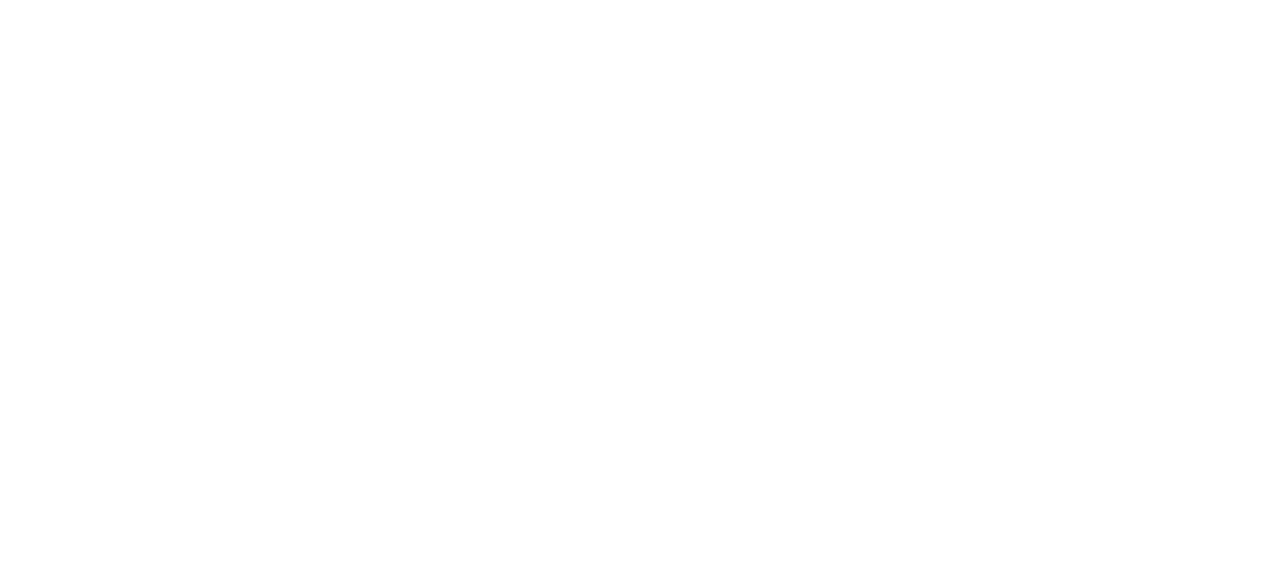
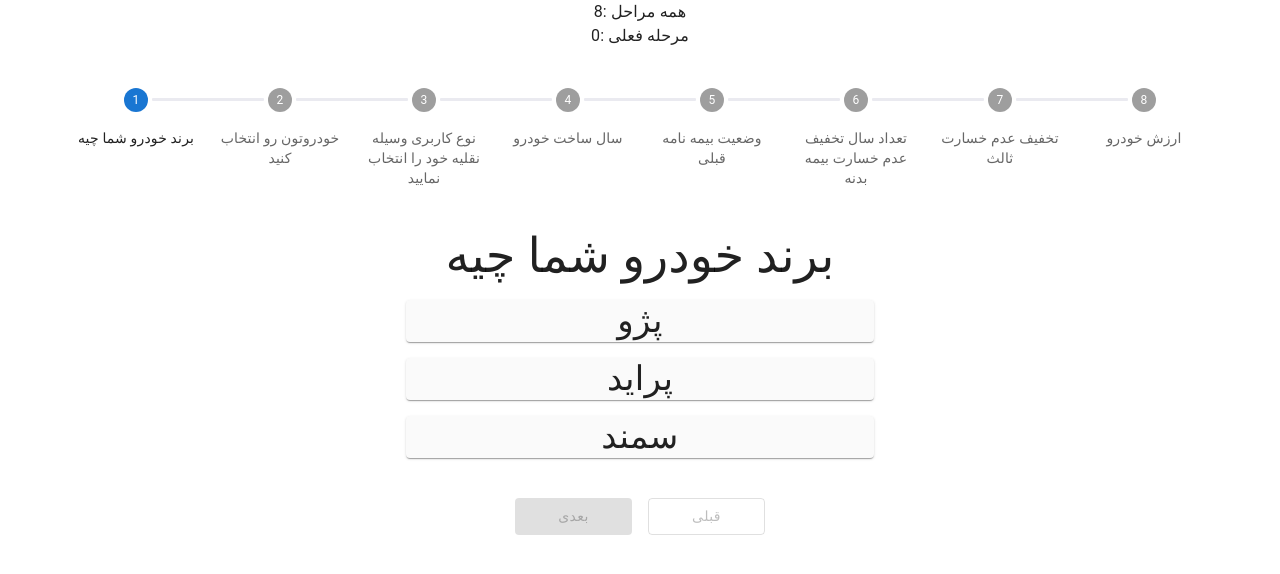
Before and after one commit to HoFa1997/code-interview-entekhab, a Next.js app: page / in a window 1280 px wide. Shown: the top 574 px of the page. Built offline with nearby package versions, Linux system fonts and the light colour scheme.

Commit message:
feat: :art: done

```diff
--- a/src/data/repository.ts
+++ b/src/data/repository.ts
@@ -1,7 +1,7 @@
 export type IList = {
   id: number;
   model: string | string[];
-  goStep?: number;
+  goStep: number;
 };
 
 export interface IRepo {
@@ -57,7 +57,7 @@
   },
   {
     step: 5,
-    title: "STEP5تعداد سال تخفیف عدم خسارت بیمه بدنه",
+    title: "تعداد سال تخفیف عدم خسارت بیمه بدنه",
     list: [
       { id: 0, model: "بدون تخفیف", goStep: 7 },
       { id: 1, model: "یک سال", goStep: 7 },
@@ -65,7 +65,7 @@
   },
   {
     step: 6,
-    title: "STEP6تخفیف عدم خسارت ثالث",
+    title: "تخفیف عدم خسارت ثالث",
     list: [
       { id: 0, model: "دو سال", goStep: 7 },
       { id: 1, model: "سه سال", goStep: 7 },
@@ -73,10 +73,10 @@
   },
   {
     step: 7,
-    title: "STEP7ارزش خودرو",
+    title: "ارزش خودرو",
     list: [
-      { id: 0, model: "5,000,000 M" },
-      { id: 1, model: "10,000,000 M" },
+      { id: 0, model: "5,000,000 M", goStep: 8 },
+      { id: 1, model: "10,000,000 M", goStep: 8 },
     ],
   },
 ];
--- a/src/pages/index.tsx
+++ b/src/pages/index.tsx
@@ -1,177 +1,213 @@
-import { isStringModel } from "@/utils/functions";
-import { Box, Button, Container, Typography } from "@mui/material";
-import { Fragment, useEffect, useState } from "react";
+import {
+  Box,
+  Button,
+  Card,
+  Container,
+  Step,
+  StepConnector,
+  stepConnectorClasses,
+  StepLabel,
+  styled,
+  Typography,
+} from "@mui/material";
+import { FC, useEffect, useState } from "react";
 import { IRepo, repository } from "../data/repository";
+import Stepper from "@mui/material/Stepper";
+interface ISelected {
+  id: number;
+  model: string;
+  step: number;
+  nextStep: number;
+}
 
-export default function Home() {
-  type ISelected = { step: number; selectedID: number; selectedValue: string };
-  const [step, setStep] = useState<number>(0);
-  const [data, setData] = useState<IRepo>(repository[step]);
-  const [select, setSelect] = useState<ISelected[]>([]);
+const QontoConnector = styled(StepConnector)(({ theme }) => ({
+  [`&.${stepConnectorClasses.alternativeLabel}`]: {
+    top: 10,
+    left: "calc(-50% + 16px)",
+    right: "calc(50% + 16px)",
+  },
+  [`&.${stepConnectorClasses.active}`]: {
+    [`& .${stepConnectorClasses.line}`]: {
+      borderColor: "#784af4",
+    },
+  },
+  [`&.${stepConnectorClasses.completed}`]: {
+    [`& .${stepConnectorClasses.line}`]: {
+      borderColor: "#784af4",
+    },
+  },
+  [`& .${stepConnectorClasses.line}`]: {
+    borderColor:
+      theme.palette.mode === "dark" ? theme.palette.grey[800] : "#eaeaf0",
+    borderTopWidth: 3,
+    borderRadius: 1,
+  },
+}));
+
+const Way: FC = () => {
+  const [numbers, setNumbers] = useState([0]);
+  const [currentStep, setCurrentStep] = useState<number>(0);
+  const [data, setData] = useState<IRepo>(repository[currentStep]);
+  const [selected, setSelected] = useState<ISelected[]>([]);
+  const [allStep] = useState<number>(repository.length);
+
+  const addNumber = () =>
+    setNumbers([...numbers, numbers[numbers.length - 1] + 1]);
+
+  const isNextStepDisabled = numbers.length - 1 === selected.length;
+
+  const replaceSelectedAtStep = (newSelected: ISelected) => {
+    const existingSelectedModel = selected.find(
+      (i) => i.step === newSelected.step
+    );
+    if (existingSelectedModel) {
+      const index = selected.indexOf(existingSelectedModel);
+      const updatedSelected = [...selected];
+      updatedSelected.splice(index, 1, newSelected);
+      setSelected(updatedSelected);
+    } else {
+      const updatedSelected = [...selected, newSelected];
+      setSelected(updatedSelected);
+    }
+  };
+
+  const handleItemClick = (itemData: ISelected) => {
+    replaceSelectedAtStep(itemData);
+    setCurrentStep(itemData.nextStep);
+    addNumber();
+  };
+
+  const handleBackButton = () => {
+    if (numbers.length > 1) {
+      const newNumbers = numbers.slice(0, -1);
+      setNumbers(newNumbers);
+      setCurrentStep(selected[newNumbers.length - 1].step);
+    }
+  };
+
+  const handleNextButton = () => {
+    if (selected[currentStep]) {
+      setCurrentStep(selected[currentStep].nextStep);
+      addNumber();
+    }
+  };
 
   useEffect(() => {
-    setData(repository[step]);
-  }, [step, select]);
+    setData(repository[currentStep]);
+  }, [currentStep]);
 
-  const allStep = repository.length;
-
-  const nextStep = () => {
-    setStep((pervState) => {
-      if (pervState < allStep) return pervState + 1;
-      return (pervState = pervState);
-    });
-  };
-
-  const backStep = () => {
-    setStep((pervState) => {
-      return pervState < 1 ? (pervState = 0) : pervState - 1;
-      // if (pervState > 1) return pervState - 1;
-      // return (pervState = 0);
-    });
-  };
-
-  const itemClicked = (item: ISelected) => {
-    // setStep((pervState) => {
-    //   if (pervState === allStep) return pervState;
-    //   if (pervState <= allStep) return pervState + 1;
-    //   return (pervState = pervState);
-    // });
-    setStep((ps) => ps + 1);
-    if (!select[step]) {
-      setSelect((pervState) => {
-        return pervState ? [...pervState, item] : [item];
-      });
-    } else {
-      select.splice(step, 1, item);
-      setSelect(select);
-    }
-  };
   return (
-    <Container disableGutters>
-      {/* <Box
-        bgcolor={"silver"}
-        display={"flex"}
-        flexDirection="column"
-        alignItems="center"
-        justifyContent={"center"}
-        minWidth={600}
+    <Container
+      sx={{
+        textAlign: "center",
+        display: "flex",
+        flexDirection: "column",
+        justifyContent: "center",
+        alignItems: "center",
+      }}
     >
-        <Typography display={"block"}>{`all step :${allStep}`}</Typography>
-        <Typography display={"block"}>{`now step :${step}`}</Typography>
-
-        {step < allStep ? (
-          <Box>
+      <Typography display={"block"}>{`همه مراحل :${allStep}`}</Typography>
+      <Typography display={"block"}>{`مرحله فعلی :${currentStep}`}</Typography>
+      <Box py={5}>
+        <Stepper
+          alternativeLabel
+          activeStep={currentStep}
+          connector={<QontoConnector />}
+        >
+          {repository.map((i, inx) => (
+            <Step key={inx}>
+              <StepLabel>{i.title}</StepLabel>
+            </Step>
+          ))}
+        </Stepper>
+      </Box>
       <Typography variant="h3" display={"block"}>
         {data?.title}
       </Typography>
-
-            {data?.type === "string"
-              ? data.list.map(
-                  (item) =>
-                    isStringModel(item.model) && (
-                      <Fragment key={item.model}>
-                        <Box
+      <Box width={500}>
+        {allStep !== currentStep ? (
+          data?.list.map((item, index) =>
+            !Array.isArray(item.model) ? (
+              <Card
                 sx={{
-                            bgcolor: "white",
-                            textAlign: "center",
+                  m: 2,
                   cursor: "pointer",
-                            p: 1,
-                            m: 1,
-                            borderRadius: 2,
+                  ":hover": { bgcolor: "silver" },
+                  background: (t) =>
+                    selected[numbers.length - 1]?.model === item.model
+                      ? t.palette.success.light
+                      : t.palette.grey[50],
                 }}
+                key={index}
                 onClick={() =>
-                            isStringModel(item.model) &&
-                            itemClicked({
-                              step,
-                              selectedID: item.id,
-                              selectedValue: item.model,
+                  handleItemClick({
+                    id: item.id,
+                    model: item.model as string,
+                    step: currentStep,
+                    nextStep: item.goStep,
                   })
                 }
               >
-                          <Typography
-                            color={
-                              select[step]?.selectedID === item.id
-                                ? "red"
-                                : "black"
-                            }
-                            display={"block"}
-                          >
+                <Typography variant="h4" display={"block"}>
                   {item.model}
                 </Typography>
-                        </Box>
-                      </Fragment>
+              </Card>
+            ) : (
+              item.id === selected[currentStep - 1]?.id &&
+              item.model.map((insideModel, index) => (
+                <Card
+                  sx={{
+                    m: 2,
+                    cursor: "pointer",
+                    ":hover": { bgcolor: "silver" },
+                    background: (t) =>
+                      selected[currentStep]?.model === insideModel
+                        ? t.palette.success.light
+                        : t.palette.grey[50],
+                  }}
+                  key={insideModel}
+                  onClick={() =>
+                    handleItemClick({
+                      id: item.id,
+                      model: insideModel as string,
+                      step: currentStep,
+                      nextStep: item.goStep,
+                    })
+                  }
+                >
+                  <Typography variant="h4" display={"block"}>
+                    {insideModel}
+                  </Typography>
+                </Card>
+              ))
             )
           )
-              : data?.list
-                  .find((i) => {
-                    if (i?.id === select[step - 1]?.selectedID) {
-                      return i;
-                    }
-                  })
-                  // @ts-ignore
-                  ?.model?.map((b, index) => (
-                    <Box
-                      sx={{
-                        bgcolor: "white",
-                        textAlign: "center",
-                        cursor: "pointer",
-                        p: 1,
-                        m: 1,
-                        borderRadius: 2,
-                      }}
-                      onClick={() =>
-                        itemClicked({
-                          step,
-                          selectedID: index,
-                          selectedValue: b,
-                        })
-                      }
-                      key={b}
-                    >
-                      <Typography
-                        color={
-                          select[step]?.selectedID === index ? "red" : "black"
-                        }
-                        display={"block"}
-                      >
-                        {b}
-                      </Typography>
+        ) : (
+          <>END</>
+        )}
       </Box>
-                  ))}
+
       <Box py={3} minWidth={250} display="flex">
         <Button
           fullWidth
-                onClick={nextStep}
+          onClick={() => handleNextButton()}
           variant="contained"
-                disabled={!!repository[step]}
+          disabled={!selected[currentStep] || isNextStepDisabled}
           sx={{ mr: 2 }}
         >
           {"بعدی"}
         </Button>
         <Button
           fullWidth
-                onClick={backStep}
+          onClick={() => handleBackButton()}
           variant="outlined"
-                disabled={step === 0}
+          disabled={currentStep === 0}
         >
           {"قبلی"}
         </Button>
       </Box>
-          </Box>
-        ) : (
-          <Box minWidth={500} textAlign="center">
-            <Typography variant="h3">پایان</Typography>
-            <Button
-              fullWidth
-              onClick={backStep}
-              variant="outlined"
-              disabled={step === 0}
-            >
-              {"قبلی"}
-            </Button>
-          </Box>
-        )}
-      </Box> */}
     </Container>
   );
-}
+};
+
+export default Way;
```
Also changed, not shown: src/pages/way.tsx (deleted, +0 -149 lines). Lines whose indentation alone changed are shown as unchanged.
